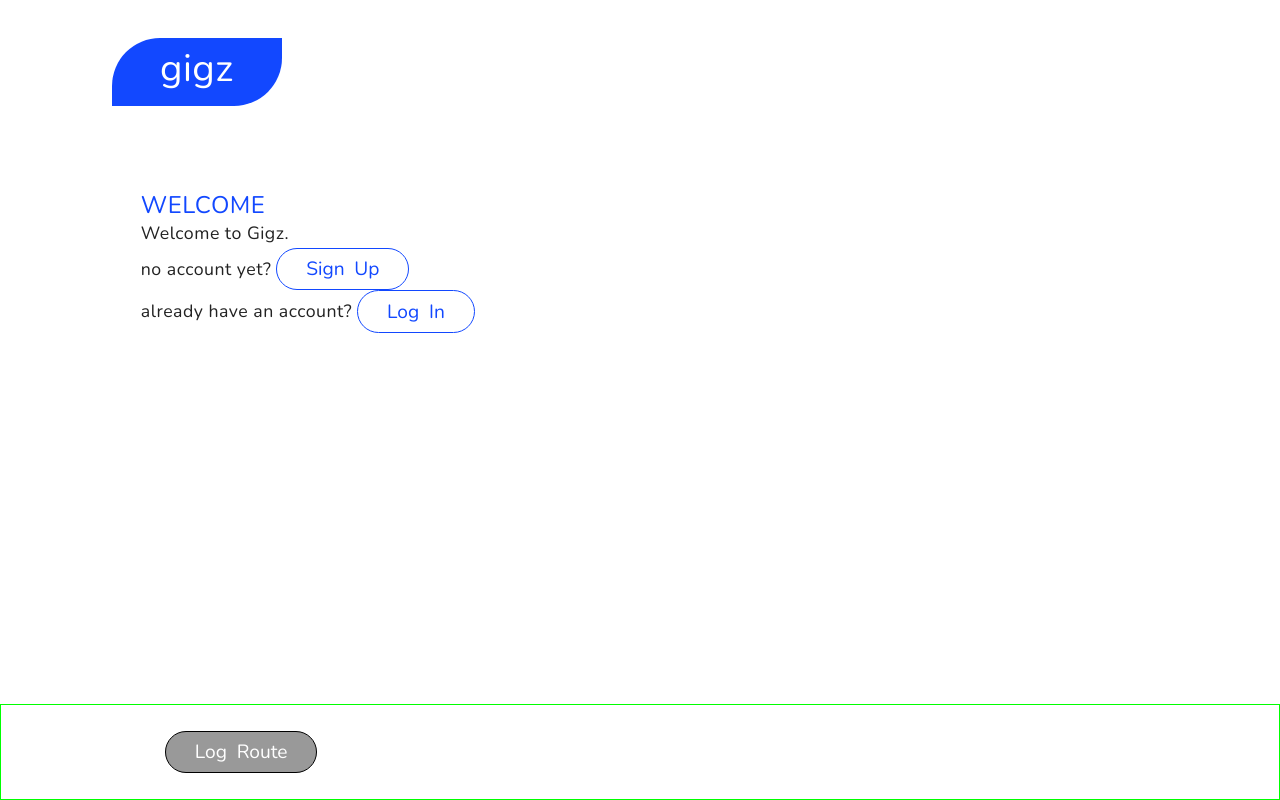
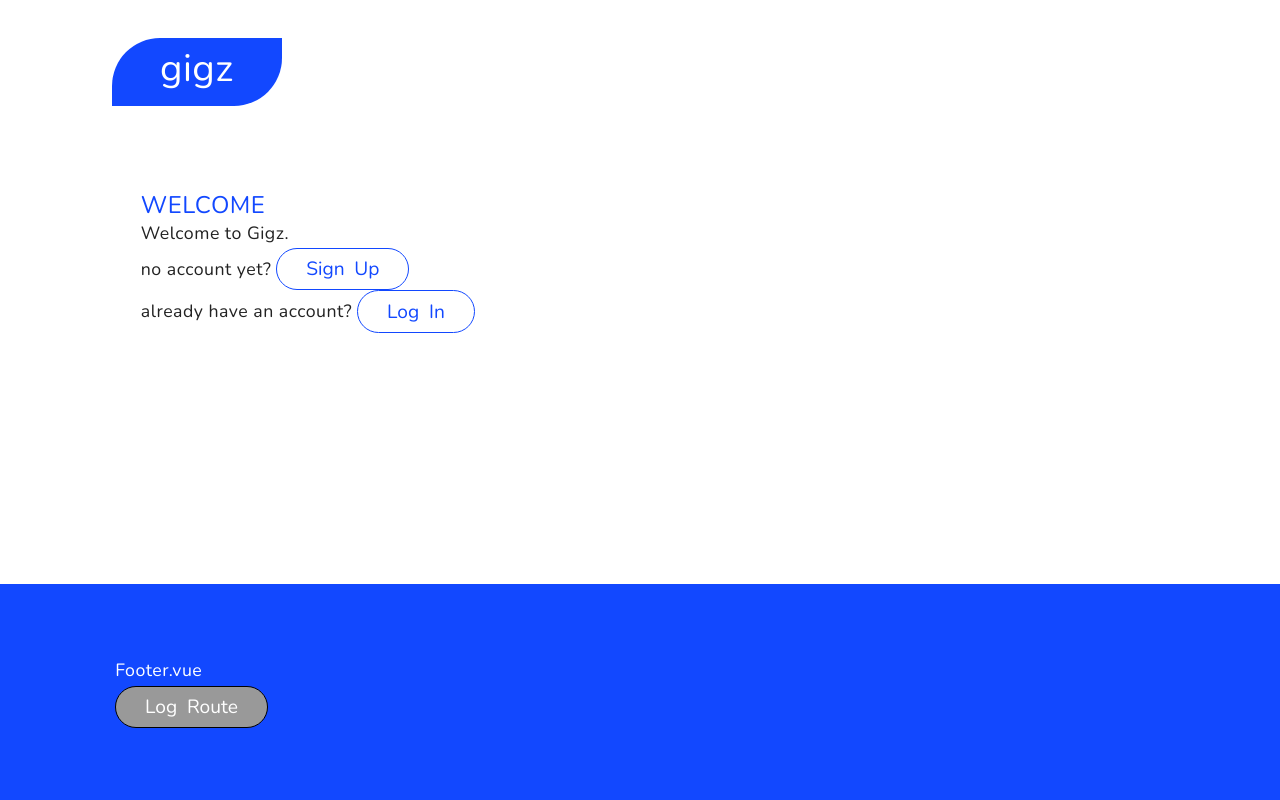
Before and after one commit to SteveRaskin/giglog, a Vue app: page / in a window 1280 px wide. Built offline with nearby package versions, Linux system fonts and the light colour scheme; no server answers; what vue-resource would draw is missing.

Commit message:
refactored capitalizer mixin and renamed it 'titleCase', updated ProjectCreate, ProjectDetail, & ProjectEdit accordingly

```diff
--- a/src/assets/css/app.css
+++ b/src/assets/css/app.css
@@ -210,11 +210,19 @@ header {
   margin-top: calc(12rem + 0px); }
 
 .footer {
+  display: flex;
   min-height: 6rem;
-  background: #000;
-  color: #fff;
-  margin-bottom: 0;
-  border: 1px solid red; }
+  flex-flow: row wrap;
+  justify-content: flex-start;
+  align-content: center;
+  align-items: center;
+  margin-top: auto;
+  padding: 4.5rem 9%;
+  background: #1248ff;
+  color: #fff; }
+
+.footer .debug {
+  width: 100%; }
 
 /* ============ FORM CONTROLS ============ */
 form {
--- a/src/components/ProjectCreate.vue
+++ b/src/components/ProjectCreate.vue
@@ -206,7 +206,7 @@
 
 <script>
 
-	import capitalizer from '@/mixins/mixin_capitalizer.js'
+	import titleCase from '@/mixins/titleCase.js'
 	import DatePicker from 'vue2-datepicker';
 	import 'vue2-datepicker/index.css';
 
@@ -279,7 +279,7 @@
 				else {
 					this.contactError = false;
 					this.emailFormatError = false;
-					this.contactInfo.name = this.capitalizer(this.contactInfo.name);
+					this.contactInfo.name = this.titleCase(this.contactInfo.name);
 					this.project.contacts.push(this.contactInfo);
 	            this.contactInfo = {};
 				}
@@ -345,9 +345,9 @@
 				this.errors = [];
 				console.log("this.project", this.project);
 				if (this.validate(this.project)) {
-					this.project.client = this.capitalizer(this.project.client);
-					this.project.address = this.capitalizer(this.project.address);
-					this.project.city = this.capitalizer(this.project.city);
+					this.project.client = this.titleCase(this.project.client);
+					this.project.address = this.titleCase(this.project.address);
+					this.project.city = this.titleCase(this.project.city);
 					this.project.state = this.project.city.toUppercase;
 
 	            this.$http.post("https://sr-giglog.firebaseio.com/projects.json", this.project)
@@ -360,7 +360,7 @@
 				}
 			} // post
       }, // methods
-		mixins: [ capitalizer ]
+		mixins: [ titleCase ]
    }
 </script>
 
--- a/src/components/ProjectDetail.vue
+++ b/src/components/ProjectDetail.vue
@@ -86,7 +86,7 @@
 <script>
 
    // import search  from '../mixins/searchMixin.js';
-	import capitalizer from '@/mixins/mixin_capitalizer.js';
+	import titleCase from '@/mixins/titleCase.js';
 
    export default {
 		props: {
@@ -127,7 +127,7 @@
       }, // directives
       filters: {
       }, // filters
-		mixins: [ capitalizer ]
+		mixins: [ titleCase ]
       // mixins: [ debugRoute ]
    } // export default
 </script>
--- a/src/components/ProjectEdit.vue
+++ b/src/components/ProjectEdit.vue
@@ -320,7 +320,7 @@
 
 <script>
 
-	import capitalizer from '@/mixins/mixin_capitalizer.js';
+	import titleCase from '@/mixins/titleCase.js';
 	import DatePicker from 'vue2-datepicker';
 	import 'vue2-datepicker/index.css';
 
@@ -418,7 +418,7 @@
 			deleteContact: function(ix) {
 				// TODO: now that delete is where it is, we still need the ix but not used for the same purpose as it's used in edit, so perhaps there should be a different data
 				this.contactIx = ix;
-				let fullName = this.capitalizer(this.project.contacts[this.contactIx].name);
+				let fullName = this.titleCase(this.project.contacts[this.contactIx].name);
 				if (confirm("Are you sure you want to delete " + fullName + "?")) {
 					this.project.contacts.splice(ix, 1);
 					this.post();
@@ -434,7 +434,7 @@
 
 			saveNewContact: function(newContact) {
 				// capitalizes pre-db
-				this.newContact.name = this.capitalizer(this.newContact.name);
+				this.newContact.name = this.titleCase(this.newContact.name);
 				if (!this.project.contacts) {
 					this.project.contacts = [];
 				}
@@ -462,7 +462,7 @@
       },
 		updated: function() {
 		},
-		mixins: [ capitalizer ]
+		mixins: [ titleCase ]
    } // export default
 </script>
 
--- a/src/components/TheFooter.vue
+++ b/src/components/TheFooter.vue
@@ -2,8 +2,11 @@
 
 	<footer class="footer">
 
-		<p>Footer.vue</p>
+		<p class="debug">Footer.vue</p>
+
 		<app-button buttonClass="btn-debug" buttonText="log route" @click.native="test"/>
+
+		<!-- <p class="debug">{{ titleCase("just testing, title case")}}</p> -->
 
 	</footer>
 
@@ -15,6 +18,7 @@
 <script>
 
 	import debugRoute from '@/mixins/debug_route.js';
+	import titleCase from '@/mixins/titleCase.js';
 
    export default {
 		props: {},
@@ -34,7 +38,7 @@
 
 		methods: {},
 
-		mixins: [debugRoute]
+		mixins: [ debugRoute, titleCase ]
 
    }
 </script>
@@ -43,16 +47,4 @@
 
 <style lang="scss">
 
-	.footer {
-		display: flex;
-		flex-flow: row wrap;
-		justify-content: flex-start;
-		align-content: center;
-		align-items: center;
-		margin-top: auto;
-		padding: 0 6%;
-		background: transparent;
-		border: 1px solid lime;
-	}
-
 </style>
--- a/src/mixins/mixin_capitalizer.js
+++ /dev/null
@@ -1,11 +0,0 @@
-export default {
-	methods: {
-		capitalizer: function(str) {
-			let firstName = str.split(' ').slice(0, -1).join(' ');
-			let lastName = str.split(' ').slice(-1).join(' ');
-			firstName = firstName.charAt(0).toUpperCase() + firstName.slice(1);
-			lastName = lastName.charAt(0).toUpperCase() + lastName.slice(1);
-			return firstName + " " + lastName;
-		}
-	}
-}
--- /dev/null
+++ b/src/mixins/titleCase.js
@@ -0,0 +1,9 @@
+export default {
+	methods: {
+		titleCase: function(str) {
+			return str.toLowerCase().split(' ').map(function(word) {
+				return (word.charAt(0).toUpperCase() + word.slice(1));
+			}).join(' ');
+		}
+	}
+}
--- a/src/scss/_layout.scss
+++ b/src/scss/_layout.scss
@@ -68,9 +68,16 @@ header {
 
 
 .footer {
-   min-height: 6rem;
-   background: #000;
+	display: flex;
+	min-height: 6rem;
+	flex-flow: row wrap;
+	justify-content: flex-start;
+	align-content: center;
+	align-items: center;
+	margin-top: auto;
+	padding: 4.5rem 9%;
+	background: $theme1;
    color: #fff;
-   margin-bottom: 0;
-	border: 1px solid red;
 }
+
+.footer .debug { width: 100%; }
```
